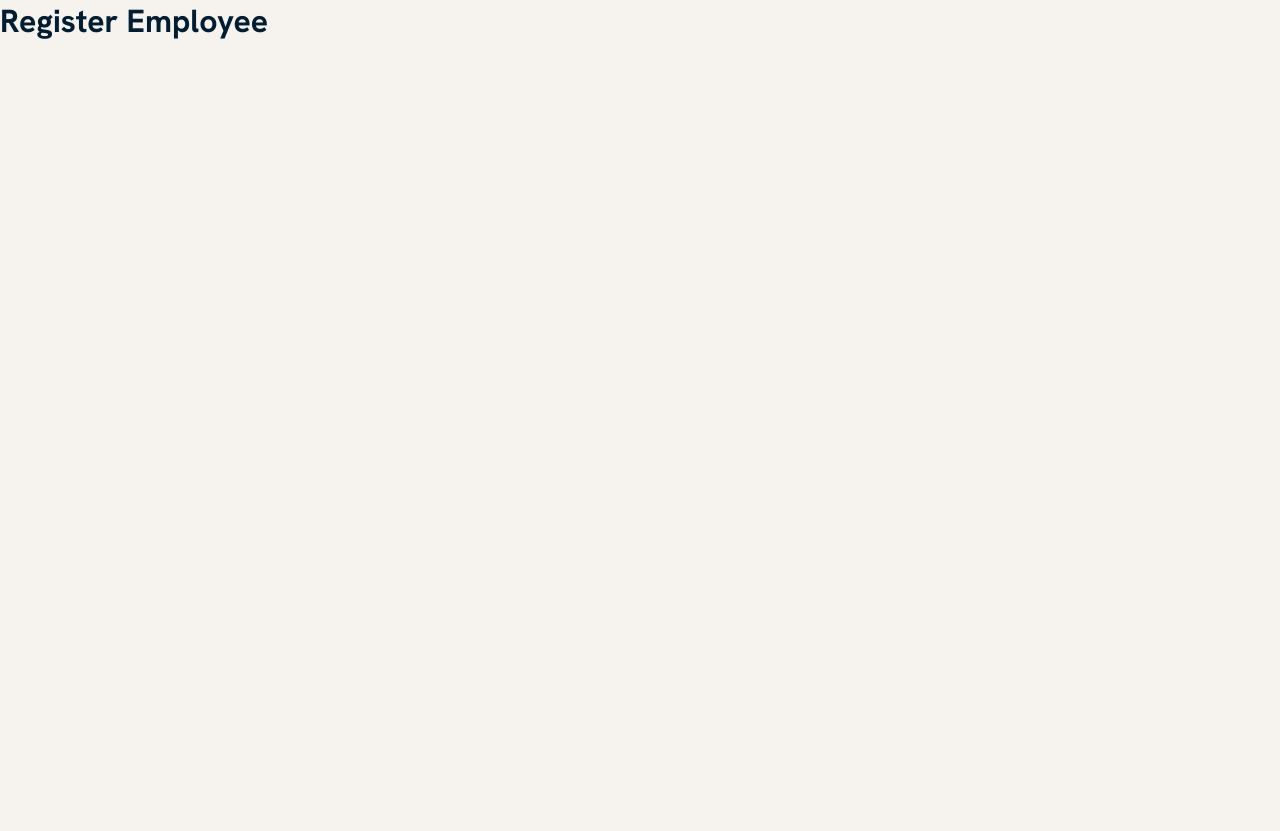
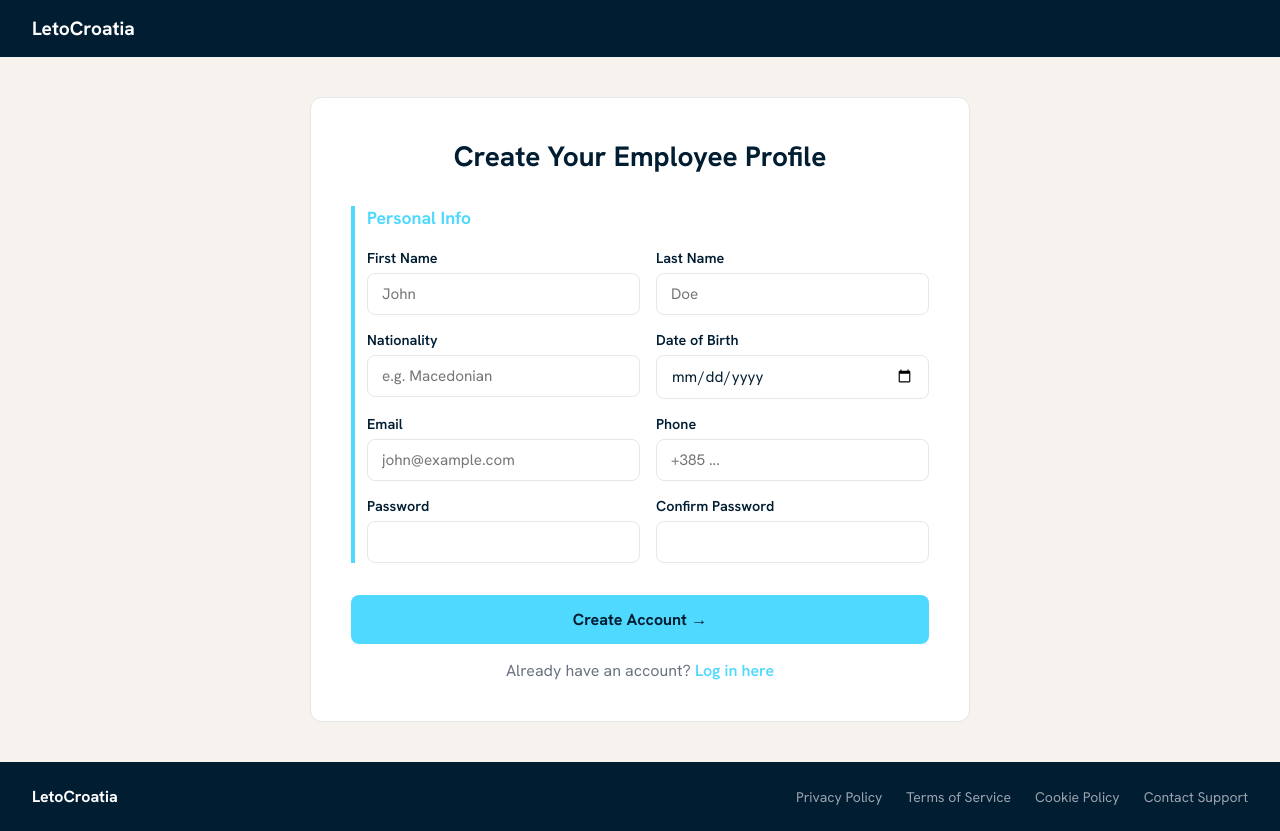
Before and after one commit to 89241332/Leto-Croatia, a React app in the folder frontend/: page /register/employee in a window 1280 px wide. Before the commit the page ends 800 px from the top, so only its background shows below. Built offline with nearby package versions, Linux system fonts and the light colour scheme; no server answers; the HTML template or start-up script is replaced by a standard one.

Commit message:
Added RegisterEmployee form

```diff
--- a/frontend/src/pages/RegisterEmployee.jsx
+++ b/frontend/src/pages/RegisterEmployee.jsx
@@ -1,7 +1,143 @@
+import { useState } from 'react'
+import { useNavigate, Link } from 'react-router-dom'
+
 export default function RegisterEmployee() {
+    const [firstName, setFirstName] = useState('')
+    const [lastName, setLastName] = useState('')
+    const [nationality, setNationality] = useState('')
+    const [dateOfBirth, setDateOfBirth] = useState('')
+    const [email, setEmail] = useState('')
+    const [phone, setPhone] = useState('')
+    const [password, setPassword] = useState('')
+    const [confirmPassword, setConfirmPassword] = useState('')
+    const [error, setError] = useState('')
+    const [loading, setLoading] = useState(false)
+    const navigate = useNavigate()
+
+    const handleRegister = async () => {
+        setError('')
+
+        if (password !== confirmPassword) {
+            setError('Passwords do not match')
+            return
+        }
+
+        setLoading(true)
+
+        try {
+            const response = await fetch('/api/auth/register', {
+                method: 'POST',
+                headers: { 'Content-Type': 'application/json' },
+                credentials: 'include',
+                body: JSON.stringify({
+                    first_name: firstName,
+                    last_name: lastName,
+                    nationality,
+                    date_of_birth: dateOfBirth,
+                    email,
+                    phone,
+                    password,
+                    role: 'employee'
+                })
+            })
+
+            const data = await response.json()
+
+            if (!response.ok) {
+                setError(data.error)
+                setLoading(false)
+                return
+            }
+
+            navigate('/')
+        } catch (err) {
+            setError('Something went wrong. Please try again.')
+            setLoading(false)
+        }
+    }
+
     return (
-        <main>
-            <h1>Register Employee</h1>
-        </main>
+        <div className='register-form-wrapper'>
+
+            <nav className='navbar'>
+                <span className='navbar-brand'>LetoCroatia</span>
+            </nav>
+
+            <div className='register-form-content'>
+                <div className='register-form-card'>
+                    <h1>Create Your Employee Profile</h1>
+
+                    {error && <div className='error-box'>{error}</div>}
+
+                    <div className='register-form-section'>
+                        <h2>Personal Info</h2>
+
+                        <div className='form-row'>
+                            <div className='form-group'>
+                                <label>First Name</label>
+                                <input type='text' placeholder='John' value={firstName} onChange={(e) => setFirstName(e.target.value)} />
+                            </div>
+                            <div className='form-group'>
+                                <label>Last Name</label>
+                                <input type='text' placeholder='Doe' value={lastName} onChange={(e) => setLastName(e.target.value)} />
+                            </div>
+                        </div>
+
+                        <div className='form-row'>
+                            <div className='form-group'>
+                                <label>Nationality</label>
+                                <input type='text' placeholder='e.g. Macedonian' value={nationality} onChange={(e) => setNationality(e.target.value)} />
+                            </div>
+                            <div className='form-group'>
+                                <label>Date of Birth</label>
+                                <input type='date' value={dateOfBirth} onChange={(e) => setDateOfBirth(e.target.value)} />
+                            </div>
+                        </div>
+
+                        <div className='form-row'>
+                            <div className='form-group'>
+                                <label>Email</label>
+                                <input type='email' placeholder='john@example.com' value={email} onChange={(e) => setEmail(e.target.value)} />
+                            </div>
+                            <div className='form-group'>
+                                <label>Phone</label>
+                                <input type='text' placeholder='+385 ...' value={phone} onChange={(e) => setPhone(e.target.value)} />
+                            </div>
+                        </div>
+
+                        <div className='form-row'>
+                            <div className='form-group'>
+                                <label>Password</label>
+                                <input type='password' value={password} onChange={(e) => setPassword(e.target.value)} />
+                            </div>
+                            <div className='form-group'>
+                                <label>Confirm Password</label>
+                                <input type='password' value={confirmPassword} onChange={(e) => setConfirmPassword(e.target.value)} />
+                            </div>
+                        </div>
+
+                    </div>
+
+                    <div className='register-form-footer'>
+                        <button className='btn-primary' onClick={handleRegister} disabled={loading}>
+                            {loading ? 'Creating Account...' : 'Create Account →'}
+                        </button>
+                        <p>Already have an account? <Link to='/login'>Log in here</Link></p>
+                    </div>
+
+                </div>
+            </div>
+
+            <footer className='footer'>
+                <span className='footer-brand'>LetoCroatia</span>
+                <div className='footer-links'>
+                    <span>Privacy Policy</span>
+                    <span>Terms of Service</span>
+                    <span>Cookie Policy</span>
+                    <span>Contact Support</span>
+                </div>
+            </footer>
+
+        </div>
     )
 }
--- a/frontend/src/styles/global.css
+++ b/frontend/src/styles/global.css
@@ -292,3 +292,82 @@ a:hover {
     margin-top: 16px;
     color: #6b7280;
 }
+
+/* Registration Forms */
+.register-form-wrapper {
+    display: flex;
+    flex-direction: column;
+    min-height: 100vh;
+}
+
+.register-form-content {
+    flex: 1;
+    display: flex;
+    flex-direction: column;
+    align-items: center;
+    padding: 40px 20px;
+}
+
+.register-form-card {
+    background-color: white;
+    border: 1px solid #e5e7eb;
+    border-radius: 12px;
+    padding: 40px;
+    width: 100%;
+    max-width: 660px;
+}
+
+.register-form-card h1 {
+    font-size: 1.75rem;
+    margin-bottom: 32px;
+    text-align: center;
+}
+
+.register-form-section {
+    border-left: 4px solid #50D9FE;
+    padding-left: 12px;
+    margin-bottom: 24px;
+}
+
+.register-form-section h2 {
+    color: #50D9FE;
+    font-size: 1.1rem;
+    margin-bottom: 20px;
+}
+
+.form-row {
+    display: grid;
+    grid-template-columns: 1fr 1fr;
+    gap: 16px;
+    margin-bottom: 16px;
+}
+
+.form-row-full {
+    margin-bottom: 16px;
+}
+
+.register-form-footer {
+    margin-top: 32px;
+    display: flex;
+    flex-direction: column;
+    align-items: center;
+    gap: 16px;
+}
+
+.register-form-footer .btn-primary {
+    width: 100%;
+}
+
+.register-form-footer p {
+    color: #6b7280;
+}
+
+.error-box {
+    background-color: #fef2f2;
+    border: 1px solid #fca5a5;
+    border-radius: 8px;
+    padding: 12px 16px;
+    color: #ef4444;
+    font-size: 0.875rem;
+    margin-bottom: 16px;
+}
```
